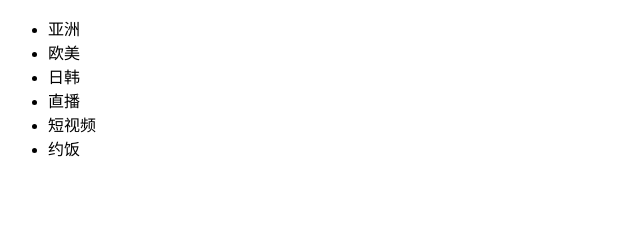
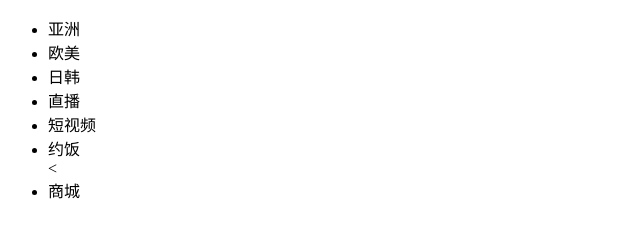
Before and after one commit to haha706/dbhot, a plain HTML site: page index.html in a window 1280 px wide. Shown: the full height of the page, 0-640 px from the left. Drawn offline with Linux system fonts and the light colour scheme.

Commit message:
商城功能

```diff
--- a/index.html
+++ b/index.html
@@ -12,6 +12,7 @@
 	<li>直播</li>
 	<li>短视频</li>
 	<li>约饭</li>
+	<<li>商城</li>
 </ul>
 
 
```
